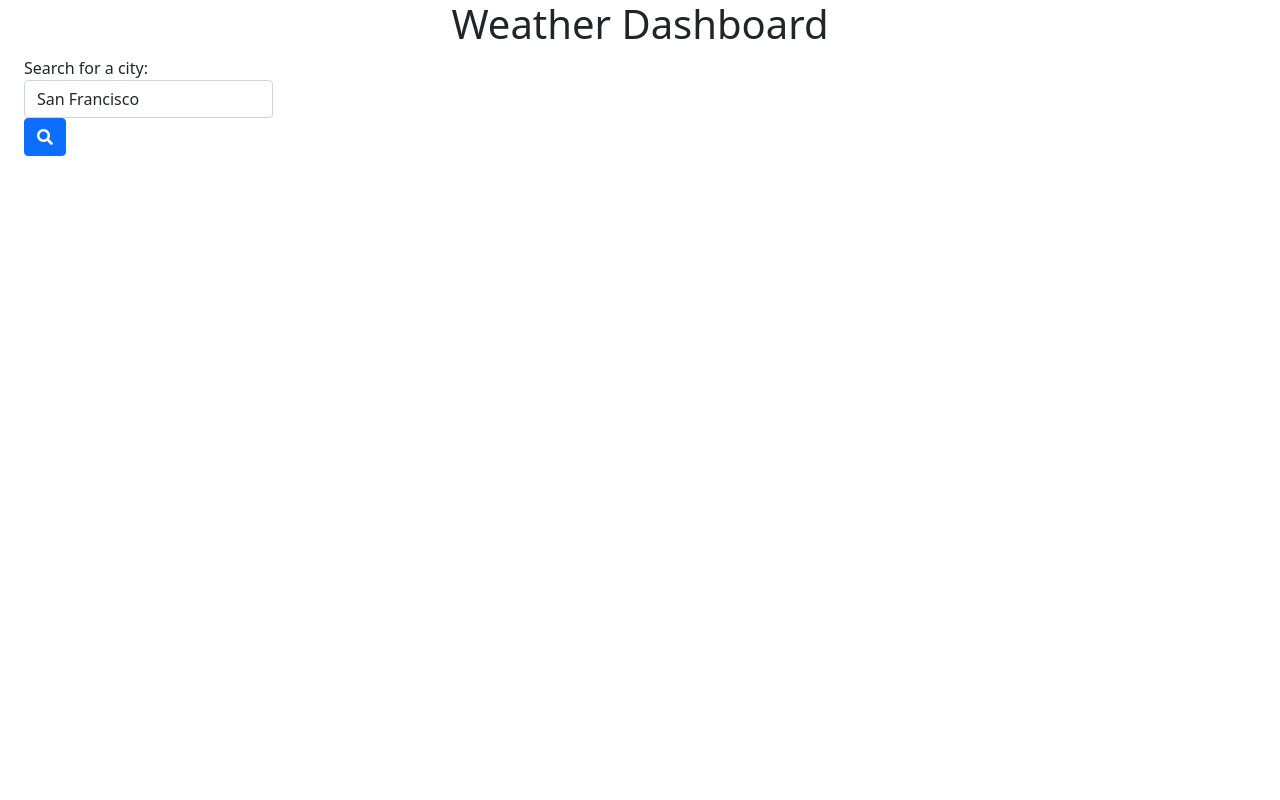
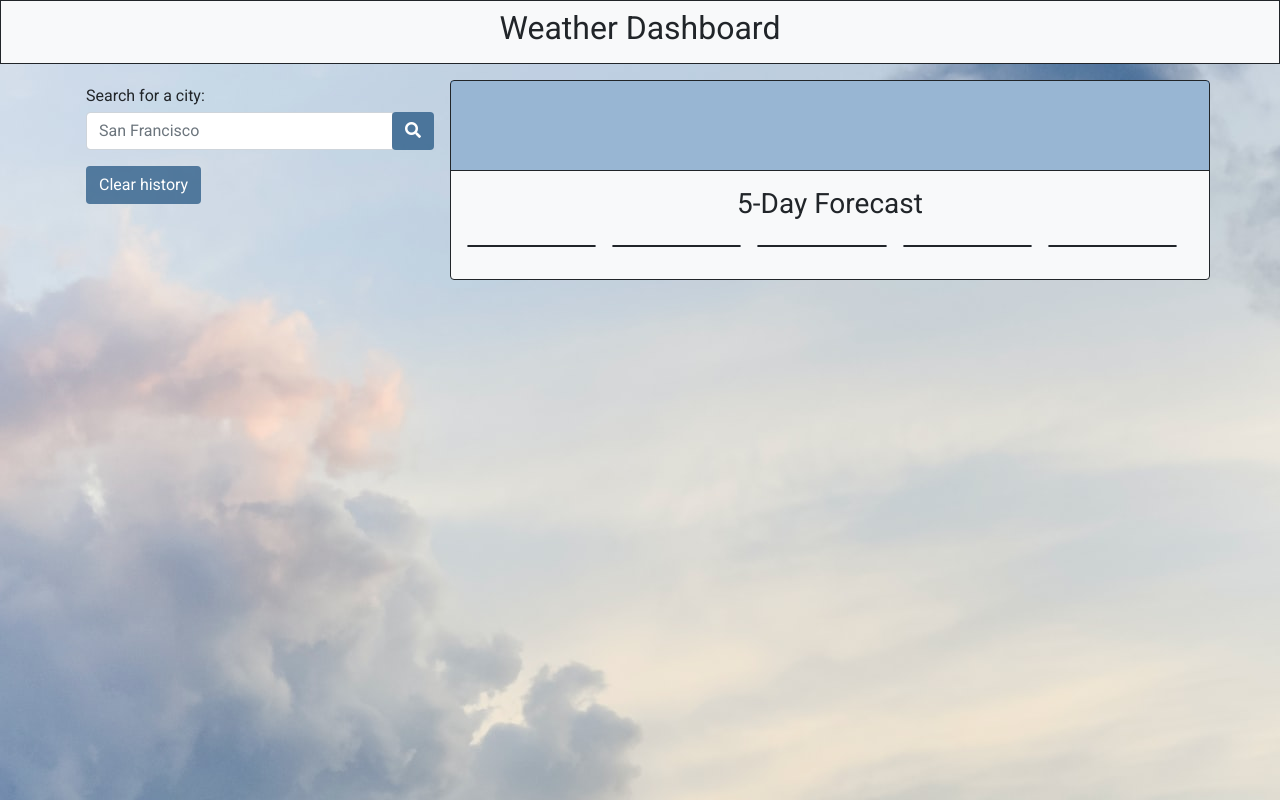
Before and after one commit to mariacowdrey/weather-dashboard, a plain HTML site: page index.html in a window 1280 px wide. Drawn offline with nearby package versions, Linux system fonts and the light colour scheme.

Commit message:
added styling

```diff
--- /dev/null
+++ b/assets/script.js
@@ -0,0 +1,22 @@
+const APIKey = "3af8782d8fc827c9d9fe444033c807c1";
+
+const inputEl = document.getElementById("city-input");
+const searchEl = document.getElementById("search-button");
+const clearEl = document.getElementById("clear-history");
+const nameEl = document.getElementById("city-name");
+const currentPicEl = document.getElementById("current-pic");
+const currentTempEl = document.getElementById("temperature");
+const currentHumidityEl = document.getElementById("humidity");4
+const currentWindEl = document.getElementById("wind-speed");
+const currentUVEl = document.getElementById("UV-index");
+const historyEl = document.getElementById("history");
+let searchHistory = JSON.parse(localStorage.getItem("search")) || [];
+
+
+
+function initPage() {
+
+
+
+}
+initPage();
--- a/assets/style.css
+++ b/assets/style.css
@@ -0,0 +1,23 @@
+@import url('https://fonts.googleapis.com/css2?family=Roboto:wght@400&display=swap');
+body {
+    background: url('./davies-designs-studio-G-6kwVnClsE-unsplash.jpg') no-repeat;
+    font-family: 'Roboto';
+}
+
+
+.btn {
+    background-color: rgba(2, 61, 112, 0.619);
+    color: white;
+}
+
+.forecast {
+    background-color: rgba(2, 76, 150, 0.39);
+    color: white;
+
+}
+
+
+.display-city {
+    background-color:rgba(2, 76, 150, 0.39);
+    color: white;
+}
--- a/index.html
+++ b/index.html
@@ -11,33 +11,79 @@
 </head>
 <body>
 
-<!--Jumbotron-->
-<div id='header' class='jumbotron jumbotron-fluid text-center'>
-    <h1 id='header-text'>Weather Dashboard</h1>
+
+<div class='text-center p-2 bg-light border border-dark'>
+    <h2>Weather Dashboard</h2>
 </div>
 
-<div class="container row">
-<!-- Search box and searched cities -->
-<div id="content-left" class="col-md-3">
-    <form>
-        <label for="search-city">Search for a city:</label>
-        <div class="form-row">
-        <input id="search-city" class="form-control" name="city" value="San Francisco"></input>
-        <button id="search-button" class="btn btn-primary type="submit"><i class="fas fa-search"></i></button>
-        </div>
-        <div id="search-error"></div>
-        <ul id="city-results" class="list-group mt-4"></ul>
-        <!-- Clear storage -->
-        <a href="#" id="clear-storage"></a>
-    </form>
+<div class="container">
+<div class="row">
+    <div class="col-4 p-3">
+        <p class="search-header my-1">Search for a city:</p>
+            <div class="input-group mb-3">
+                <input id="city-input" type="text" class="form-control" placeholder="San Francisco" aria-label="Enter city name">
+                     <div class="input-group-append">
+                         <button class="btn" type="button" id="search-button">
+                            <i class="fas fa-search"></i>
+                        </button>
+                     </div>
+            </div>
+        <button class="btn mb-3" type="button" id="clear-history">Clear history</button>
+        <form id="history"></form>
+    </div>
+
+
+    <div class="col-8 bg-light border border-dark rounded mt-3">
+        <div class="row">
+            <div class="display-city border-bottom border-dark">
+            <div class="row">
+                        <div class="col">
+                            <span id="city-name" class="city-name align-middle"></span>
+                            <img id="current-pic" src="placeholder" alt="">
+                        </div>
+                    </div>
+                    <div class="row">
+                        <div class="col">
+                            <p id="temperature"></p>
+                        </div>
+                    </div>
+                    <div class="row">
+                        <div class="col">
+                            <p id="humidity"></p>
+                        </div>
+                    </div>
+                    <div class="row">
+                        <div class="col">
+                            <p id="wind-speed"></p>
+                        </div>
+                    </div>
+                    <div class="row">
+                        <div class="col d-flex">
+                            <p id="UV-index"></p>
+                        </div>
+                    </div>
+                </div>
+            </div>
+
+            <div class="row mt-3">
+                <div class="col-12 text-center">
+                    <h3>5-Day Forecast</h3>
+                </div>
+            </div>
+
+            <div class="row p-3">
+                <div class="col forecast ml-3 mb-3 me-3 border border-dark rounded"></div>
+                <div class="col forecast ml-3 mb-3 me-3 border border-dark rounded"></div>
+                <div class="col forecast ml-3 mb-3 me-3 border border-dark rounded"></div>
+                <div class="col forecast ml-3 mb-3 me-3 border border-dark rounded"></div>
+                <div class="col forecast ml-3 mb-3 me-3 border border-dark rounded"></div>
+            </div>
+
+
+    </div>
 </div>
 
-<!-- Weather and forecast -->
-
-</div>
-
-<script src="https://code.jquery.com/jquery-3.6.0.min.js" integrity="sha256-/xUj+3OJU5yExlq6GSYGSHk7tPXikynS7ogEvDej/m4=" crossorigin="anonymous"></script>
-<script src="https://cdn.jsdelivr.net/npm/bootstrap@5.1.3/dist/js/bootstrap.bundle.min.js" integrity="sha384-ka7Sk0Gln4gmtz2MlQnikT1wXgYsOg+OMhuP+IlRH9sENBO0LRn5q+8nbTov4+1p" crossorigin="anonymous"></script>
-<script src="https://cdnjs.cloudflare.com/ajax/libs/moment.js/2.29.1/moment.min.js" integrity="sha512-qTXRIMyZIFb8iQcfjXWCO8+M5Tbc38Qi5WzdPOYZHIlZpzBHG3L3by84BBBOiRGiEb7KKtAOAs5qYdUiZiQNNQ==" crossorigin="anonymous" referrerpolicy="no-referrer"></script>
+<script src="https://unpkg.com/axios/dist/axios.min.js"></script>
+<script src="./assets/script.js"></script>
 </body>
 </html>
```
Also changed, not shown: assets/davies-designs-studio-G-6kwVnClsE-unsplash.jpg (added).
